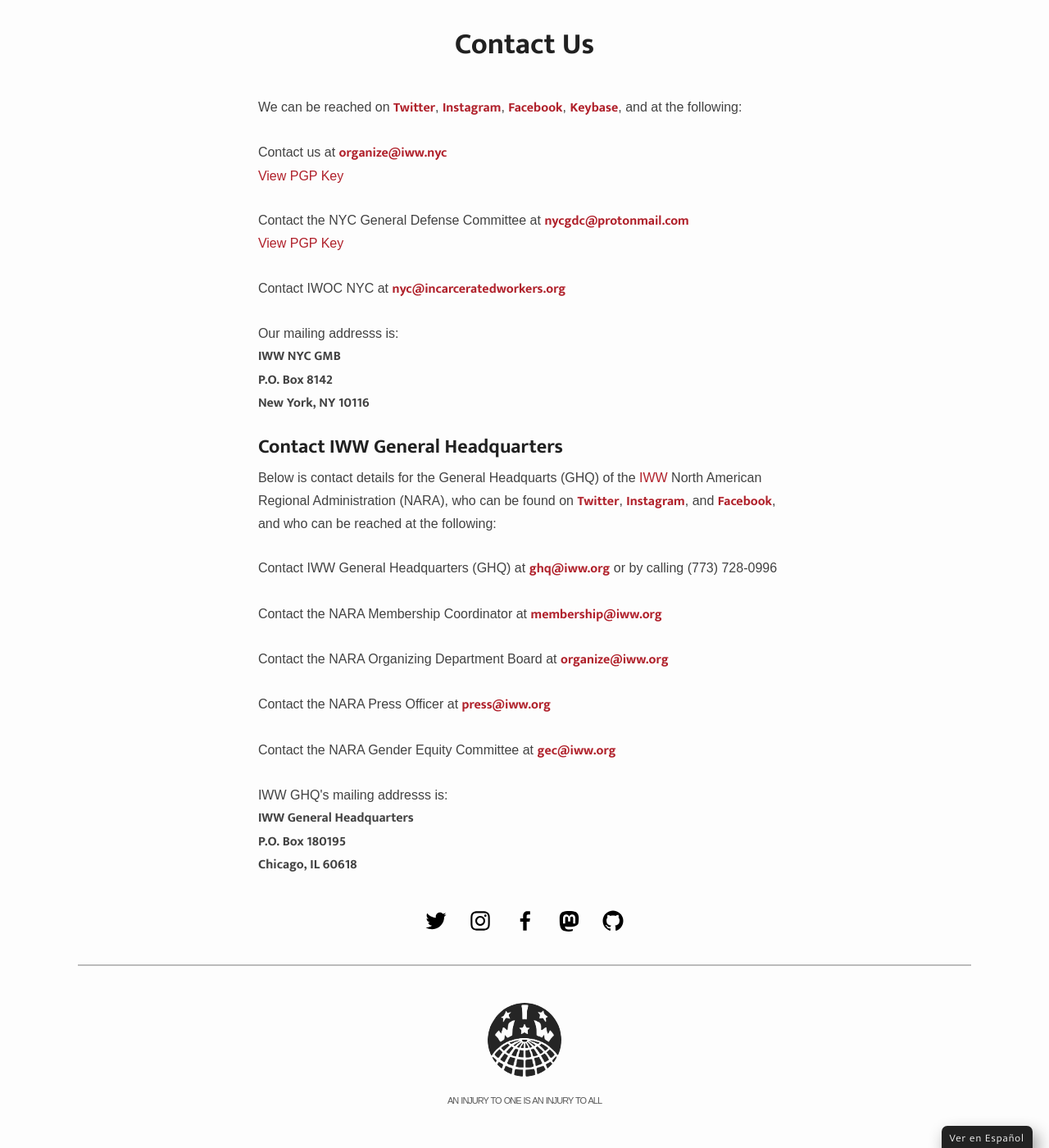
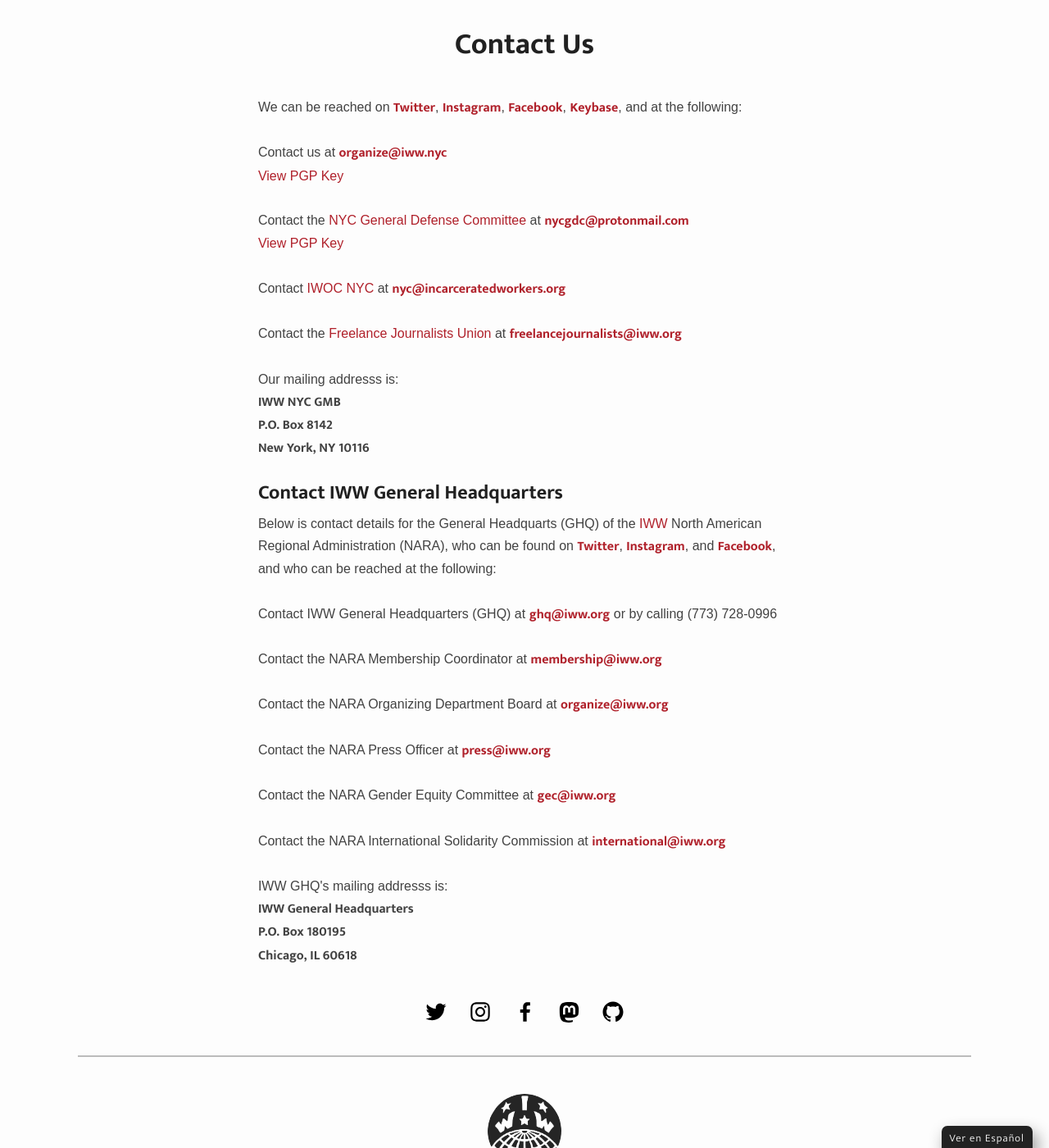
Before and after one commit to IWW-NYC-GMB/iww.nyc, a Jekyll site: the page built from contact.html, in a window 1280 px wide and 1400 px high, scrolled down 661 px. Shown: the whole window at 82% size. Built offline with Jekyll 4.4.1, drawn with Linux system fonts in a browser that asks for light colours; some web fonts are replaced.

Commit message:
Update contact.html

```diff
--- a/contact.html
+++ b/contact.html
@@ -11,7 +11,7 @@
 Contact us at <a href="mailto:organize@iww.nyc"><strong>organize@iww.nyc</strong></a><br>
 <a id="organizeA" onclick="showHideDiv('organizeD', 'organizeA')" style="cursor:pointer;">View PGP Key</a><br><br>
 <div id="organizeD" style="display:none;margin-left:15px;">
-<a href="{{site.baseurl}}/assets/keys/publickey.organize@iww.nyc.asc">Download Public Key (.asc)</a><br>
+<a href="{{ site.baseurl }}/assets/keys/publickey.organize@iww.nyc.asc">Download Public Key (.asc)</a><br>
 Fingerprint: <code><strong>4A31 32A8 CC7F B1CE F018 A60F B604 A905 3C53 A296</strong></code><br><br>
 <code>
 -----BEGIN PGP PUBLIC KEY BLOCK-----<br>
@@ -33,10 +33,10 @@
 <a id="organizeA" onclick="showHideDiv('organizeD', 'organizeA')" style="cursor:pointer;">Hide PGP Key</a><br><br>
 </div>
 
-Contact the NYC General Defense Committee at <a href="mailto:nycgdc@protonmail.com"><strong>nycgdc@protonmail.com</strong></a><br>
+Contact the <a href="{{ site.baseurl }}/gdc">NYC General Defense Committee</a> at <a href="mailto:nycgdc@protonmail.com"><strong>nycgdc@protonmail.com</strong></a><br>
 <a id="nycgdcA" onclick="showHideDiv('nycgdcD', 'nycgdcA')" style="cursor:pointer;">View PGP Key</a><br><br>
 <div id="nycgdcD" style="display:none;margin-left:15px;">
-<a href="{{site.baseurl}}/assets/keys/publickey.nycgdc@protonmail.com.asc">Download Public Key (.asc)</a><br>
+<a href="{{ site.baseurl }}/assets/keys/publickey.nycgdc@protonmail.com.asc">Download Public Key (.asc)</a><br>
 Fingerprint: <code><strong>6ADC 64B3 5FD9 B959 A351 AC1C A5C1 1FC7 D9EF EE03</strong></code><br><br>
 <code>
 -----BEGIN PGP PUBLIC KEY BLOCK-----<br>
@@ -58,7 +58,9 @@
 <a id="nycgdcA" onclick="showHideDiv('nycgdcD', 'nycgdcA')" style="cursor:pointer;">Hide PGP Key</a><br><br>
 </div>
 
-Contact IWOC NYC at <a href="mailto:nyc@incarceratedworkers.org"><strong>nyc@incarceratedworkers.org</strong></a><br><br>
+Contact <a href="https://incarceratedworkers.org/branches/new-york-city">IWOC NYC</a> at <a href="mailto:nyc@incarceratedworkers.org"><strong>nyc@incarceratedworkers.org</strong></a><br><br>
+
+Contact the <a href="https://freelancejournalistsunion.org">Freelance Journalists Union</a> at <a href="mailto:freelancejournalists@iww.org"><strong>freelancejournalists@iww.org</strong></a><br><br>
 
 Our mailing addresss is:<br>
 <strong>IWW NYC GMB<br>
@@ -79,6 +81,8 @@
 
 Contact the NARA Gender Equity Committee at <a href="mailto:gec@iww.org"><strong>gec@iww.org</strong></a><br><br>
 
+Contact the NARA International Solidarity Commission at <a href="mailto:international@iww.org"><strong>international@iww.org</strong></a><br><br>
+
 IWW GHQ's mailing addresss is:<br>
 <strong>IWW General Headquarters<br>
 P.O. Box 180195<br>
```
